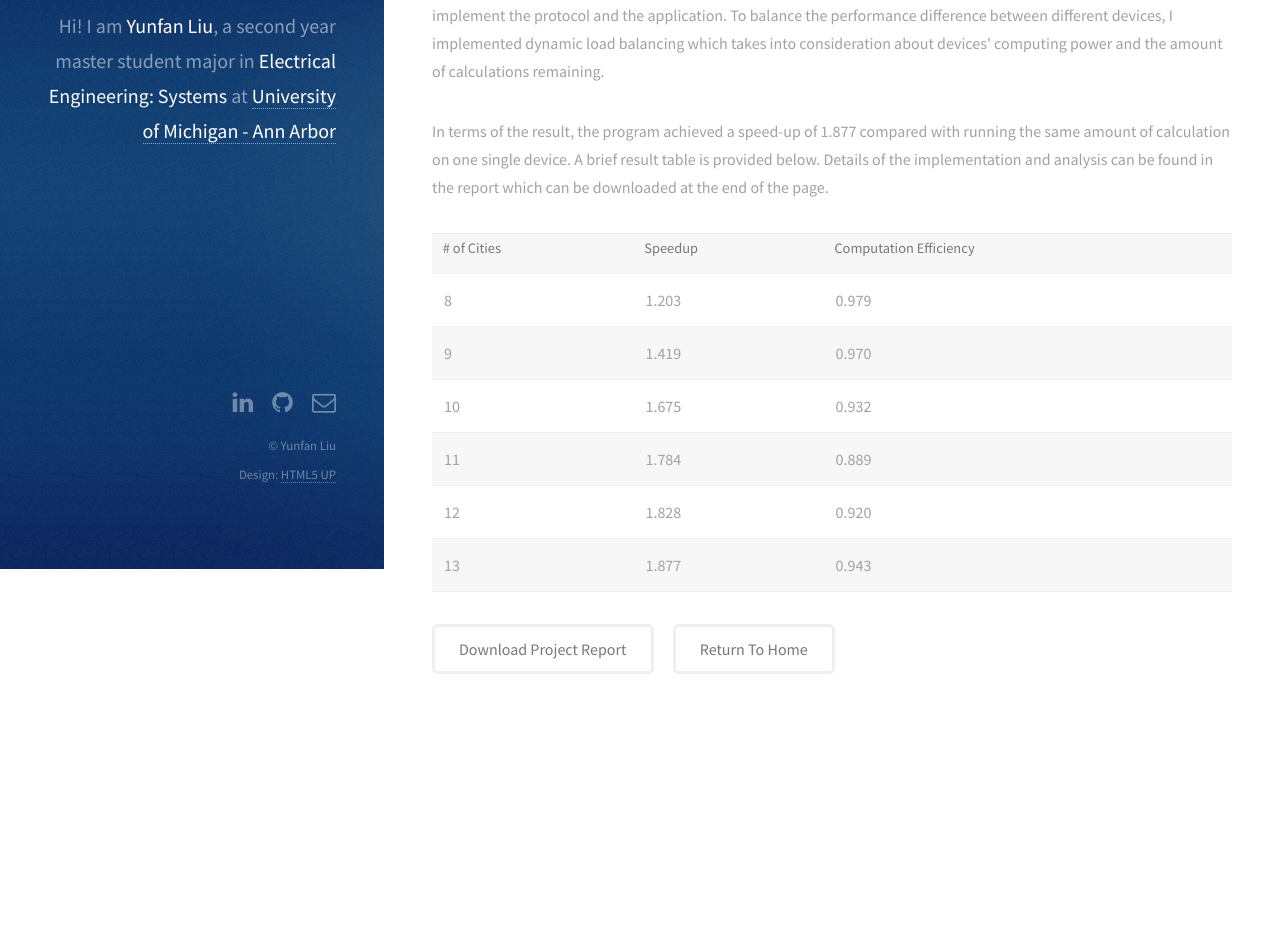
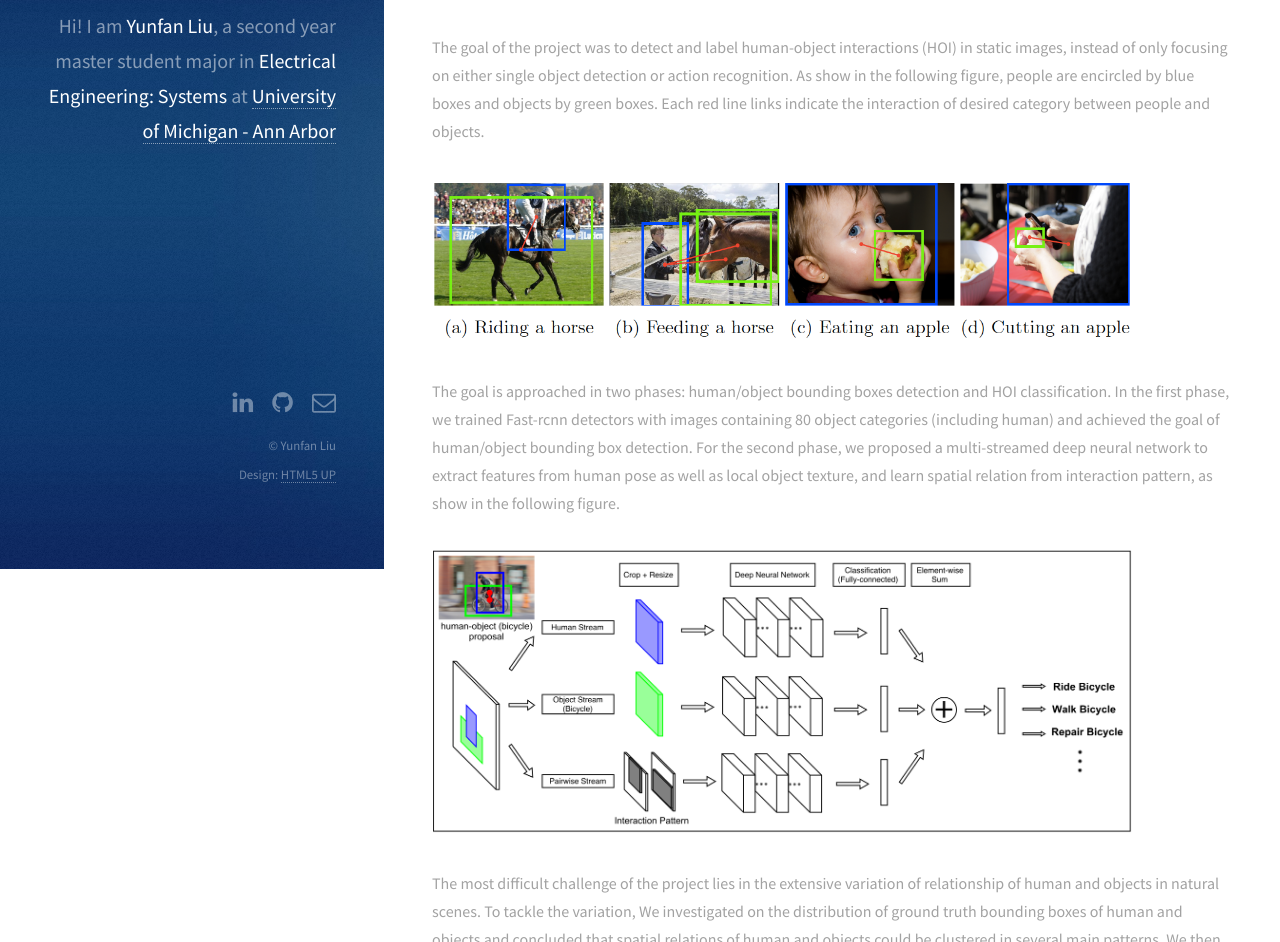
Before and after one commit to yunfan0621/yunfan0621.github.io, a plain HTML site: page HOI.html in a window 1280 px wide. Shown: the part 231-1173 px from the top of the page. Before the commit the page ends 985 px from the top, so only its background shows below. Drawn offline with Linux system fonts and the light colour scheme.

Commit message:
finish HOI page draft

```diff
--- a/HOI.html
+++ b/HOI.html
@@ -25,61 +25,41 @@
 				<!-- One -->
 					<section id="one">
 						<header class="major">
-							<h2>Parallel Computing on iOS devices<br />
-							</h2>
+							<h2>Learning to Detect Humans-Objects Interactions<br /></h2>
 						</header>
-						<p>This project built a Travelling Salesman Problem solver App on iOS devices with the use of parallel computing. I constructed a protocol similar to MPI using iOS frameworks like the NSOperationQueue and Multipeer Connectivity to implement the protocol and the application. To balance the performance difference between different devices, I implemented dynamic load balancing which takes into consideration about devices' computing power and the amount of calculations remaining. <!-- <a href = "https://github.com/wz4tc/GaHaKu_Go" >Github</a>.-->
+						<p>
+							Vision & Learning Lab, University of Michigan - Ann Arbor<br />
+							Supervisor: Professor Jia Deng
 						</p>
-						<p>In terms of the result, the program achieved a speed-up of 1.877 compared with running the same amount of calculation on one single device. A brief result table is provided below. Details of the implementation and analysis can be found in the report which can be downloaded at the end of the page.</p>
-						<table border=1>
-						<tr>
-						<th># of Cities</th>
-						<th>Speedup</th>
-						<th>Computation Efficiency</th>
-						</tr>
-						<tr>
-						<td>8</td>
-						<td>1.203</td>
-						<td>0.979</td>
-						</tr>
-						<tr>
-						<td>9</td>
-						<td>1.419</td>
-						<td>0.970</td>
-						</tr>
-						<tr>
-						<td>10</td>
-						<td>1.675</td>
-						<td>0.932</td>
-						</tr>
-						<tr>
-						<td>11</td>
-						<td>1.784</td>
-						<td>0.889</td>
-						</tr>
-						<tr>
-						<td>12</td>
-						<td>1.828</td>
-						<td>0.920</td>
-						</tr>
-						<tr>
-						<td>13</td>
-						<td>1.877</td>
-						<td>0.943</td>
-						</tr>
-						</table>
+						<p>
+							The goal of the project was to detect and label human-object interactions (HOI) in static images, instead of only focusing on either single object detection or action recognition. As show in the following figure, people are encircled by blue boxes and objects by green boxes. Each red line links indicate the interaction of desired category between people and objects.
+						</p>
 
-						</section>
+							<img src="HOI/HOI_Examples_horizontal.png" width = "700" alt="" /><br />
+
+						<br />
+						<p>
+							The goal is approached in two phases: human/object bounding boxes detection and HOI classification. In the first phase, we trained Fast-rcnn detectors with images containing 80 object categories (including human) and achieved the goal of human/object bounding box detection. For the second phase, we proposed a multi-streamed deep neural network to extract features from human pose as well as local object texture, and learn spatial relation from interaction pattern, as show in the following figure.
+						</p>
+
+							<img src="HOI/HOI_Three_Stream.png" width = "700" alt="" /><br />
+
+						<br />
+						<p>
+							The most difficult challenge of the project lies in the extensive variation of relationship of human and objects in natural scenes. To tackle the variation, We investigated on the distribution of ground truth bounding boxes of human and objects and concluded that spatial relations of human and objects could be clustered in several main patterns. We then developed an input channel that included description of interaction patterns with the lowest granularity by ignoring the pixel intensities. Incorporating this interaction pattern channel to human and object streams boosted the HOI detection performance by more than 26.50% of mAP on HICO-DET.
+						</p>
+						<p>
+							This work has been submitted to CVPR 2017. The source code and more detailed experiment result will be released upon acceptance. Some of the sample results are shown as follows (numbers are the confident scores generated by the network).
+						</p>
+
+							<img src="HOI/HOI_Results.png" width = "700" alt="" /><br />
+
+  					</seciton>
+
+  					<section>
 						<ul class="actions">
-							<li><a href="parallel.pdf" class="button">Download Project Report</a></li>
 							<li><a href="index.html" class="button">Return To Home</a></li>
 						</ul>
-						<!--
-						<ul class="actions">
-							<li><a href="#" class="button">Learn More</a></li>
-						</ul>
-						-->
-
   					</seciton>
 			</div>
 
@@ -100,7 +80,6 @@
 			<script src="assets/js/jquery.poptrox.min.js"></script>
 			<script src="assets/js/skel.min.js"></script>
 			<script src="assets/js/util.js"></script>
-			<!--[if lte IE 8]><script src="assets/js/ie/respond.min.js"></script><![endif]-->
 			<script src="assets/js/main.js"></script>
 
 	</body>
```
Also changed, not shown: index.html (+1 -1 lines), HOI/HOI_Examples.png (added), HOI/HOI_Examples_horizontal.png (added), HOI/HOI_Results.png (added), HOI/HOI_Three_Stream.png (added), images/bg_bkp.jpg (deleted), images/bg_new.jpg (added), images/bg_origin.jpg (added), 5 other files.
